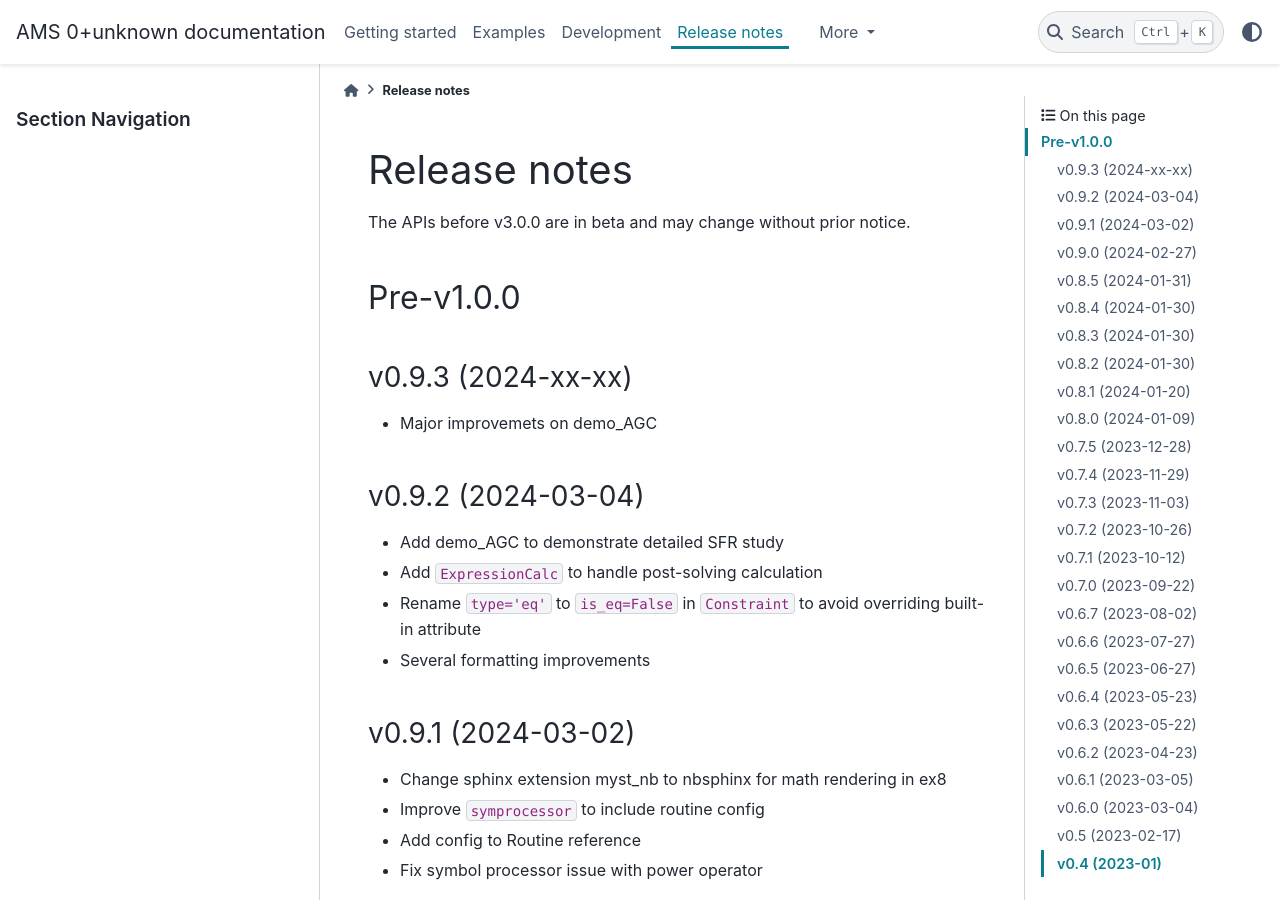
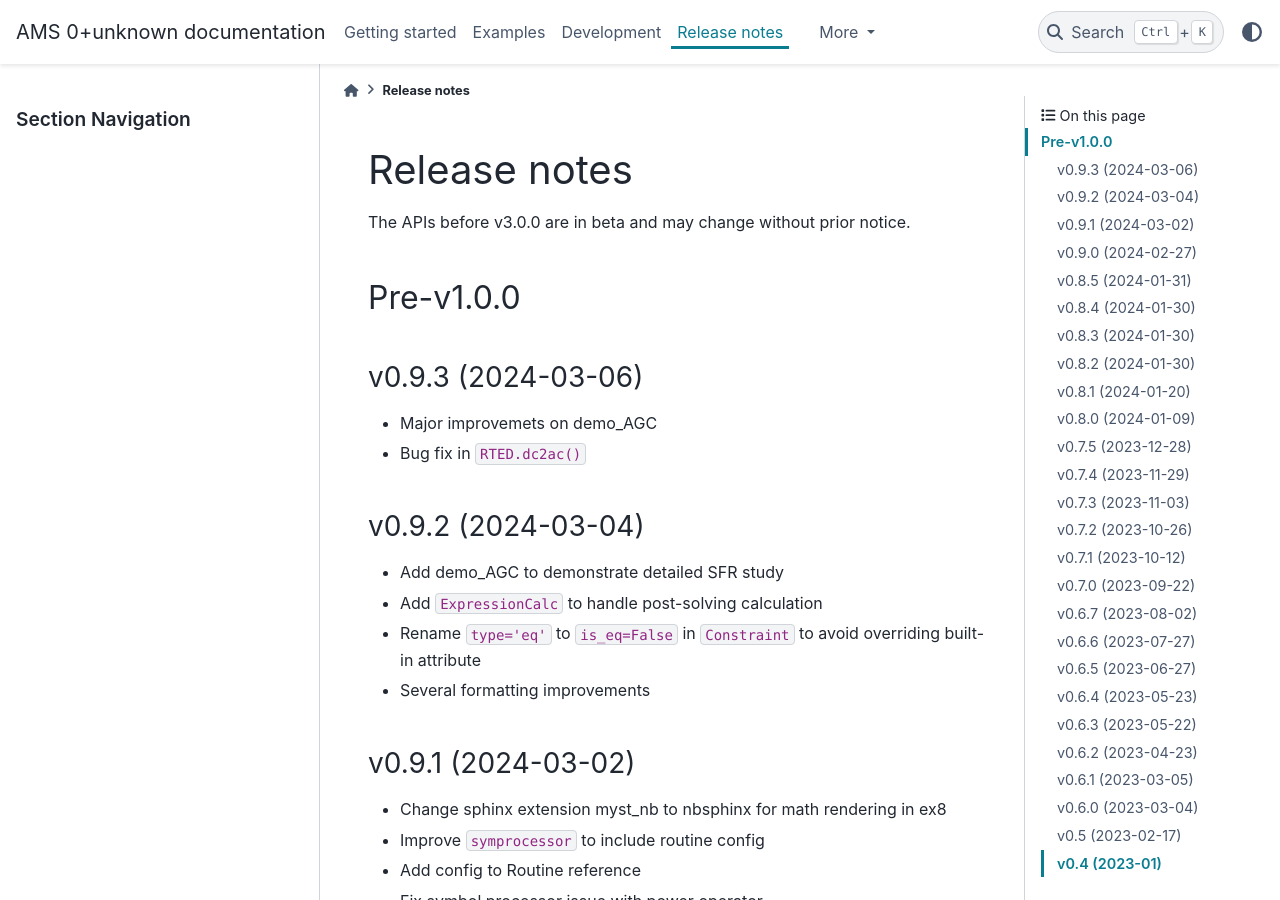
Before and after one commit to CURENT/ams, a Sphinx documentation site: the page built from docs/source/release-notes.rst, in a window 1280 px wide and 900 px high. Built offline with Sphinx 7.4.7 and the PyData theme 0.15.4, drawn with Linux system fonts in a browser that asks for light colours; pages that are not in the unit, such as notebooks, are missing from menus.

Commit message:
Update release-notes

```diff
--- a/docs/source/release-notes.rst
+++ b/docs/source/release-notes.rst
@@ -9,10 +9,11 @@ The APIs before v3.0.0 are in beta and may change without prior notice.
 Pre-v1.0.0
 ==========
 
-v0.9.3 (2024-xx-xx)
+v0.9.3 (2024-03-06)
 -------------------
 
 - Major improvemets on demo_AGC
+- Bug fix in ``RTED.dc2ac()``
 
 v0.9.2 (2024-03-04)
 -------------------
```
